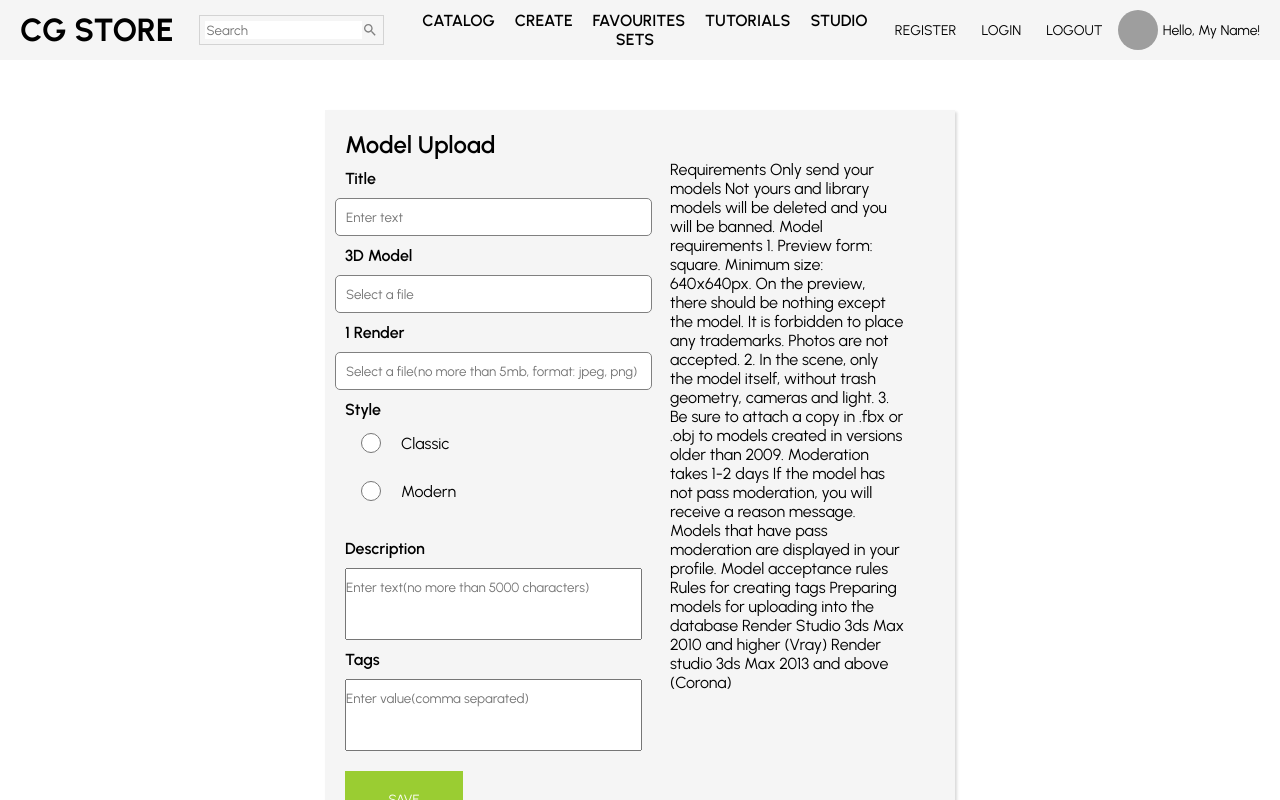
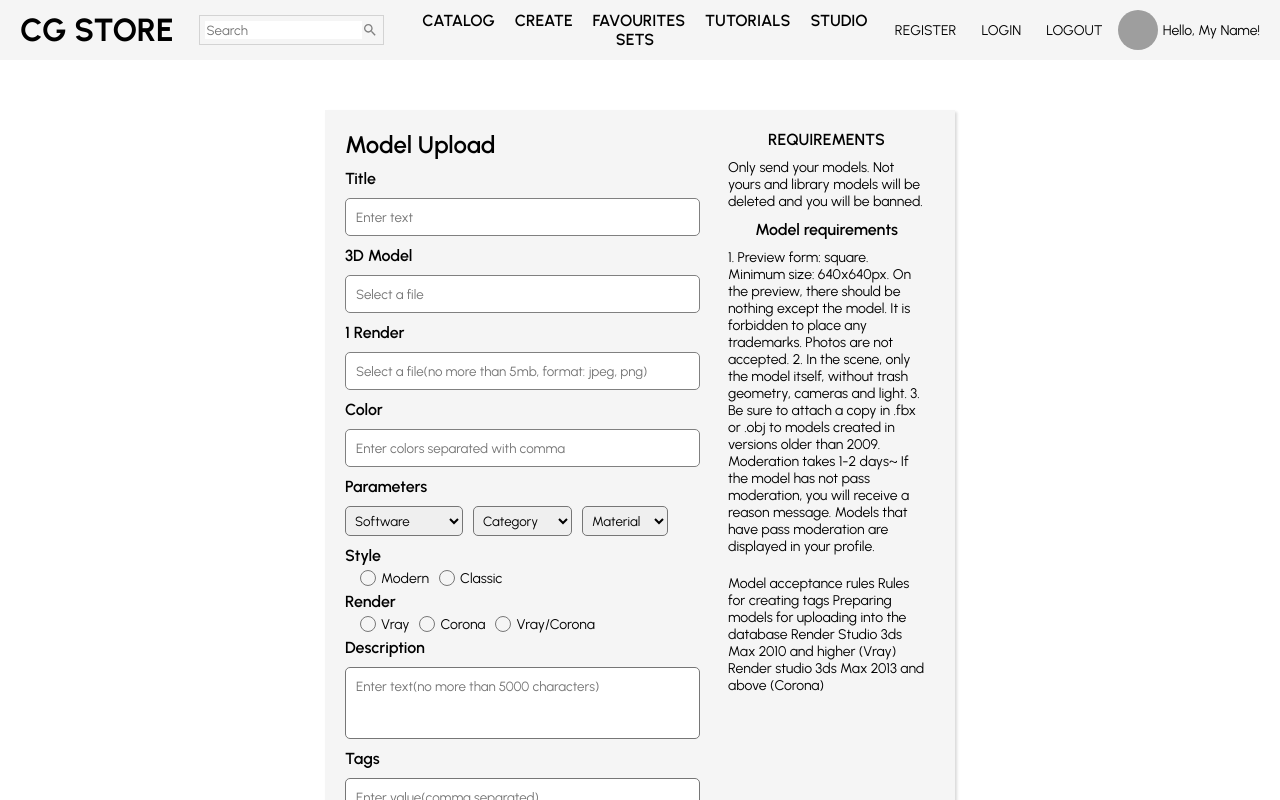
Before and after one commit to Waikikec/3D-Assets-Store, a React (Create React App) app in the folder client/: page /create in a window 1280 px wide. Shown: the top 800 px of the page. Built offline with nearby package versions, Linux system fonts and the light colour scheme; grey boxes are pictures that could not be loaded; a web font is replaced by a local one.

Commit message:
Create Model Upload Page and  fetching data form

```diff
--- /dev/null
+++ b/client/src/components/Buttons/RadioBtn.jsx
@@ -0,0 +1,85 @@
+import React, { useState } from 'react';
+import styled from "styled-components";
+
+const RadioWrapper = styled.div`
+  display: inline-block;
+`;
+
+const Mark = styled.span`
+  display: inline-block;
+  position: relative;
+  border: 1px solid #777777;
+  width: 14px;
+  height: 14px;
+  left: 0;
+  border-radius: 50%;
+  margin-right: 5px;
+  vertical-align: middle;
+  &::after {
+    content: "";
+    display: block;
+    width: 0;
+    height: 0;
+    border-radius: 50%;
+    background-color: #03a9f4;
+    opacity: 0;
+    left: 50%;
+    top: 50%;
+    position: absolute;
+    transition: all 110ms;
+  }
+`;
+
+const Input = styled.input`
+    position: absolute;
+    visibility: hidden;
+    display: none;
+    &:checked + ${Mark} {
+        &::after {
+        width: 10px;
+        height: 10px;
+        opacity: 1;
+        left: 2px;
+        top: 2px;
+        }
+    }
+`;
+
+const Label = styled.label`
+  display: flex;
+  cursor: pointer;
+  padding: 5px 10px 5px 0;
+  position: relative;
+  ${props =>
+        props.disabled &&
+        `
+        cursor: not-allowed;
+        opacity: 0.4;
+    `}
+`;
+
+const RadioBtn = ({ name, children }) => {
+    // const [select, setSelect] = useState('');
+    // const handleRadioBtn = event => {
+    //     const value = event.target.value;
+    //     setSelect(value.toLowerCase());
+    // };
+
+    return (
+        <RadioWrapper>
+            <Label>
+                <Input
+                    type="radio"
+                    name={name}
+                    value={children}
+                    // checked={select === children}
+                    // onChange={e => handleRadioBtn(e)}
+                />
+                <Mark />
+                {children}
+            </Label>
+        </RadioWrapper>
+    )
+};
+
+export default RadioBtn;
--- a/client/src/components/Product.jsx
+++ b/client/src/components/Product.jsx
@@ -24,7 +24,6 @@ const Info = styled.div`
 `;
 
 const Container = styled.div`
-    /* background-color: whitesmoke; */
     border-radius: 10px;
     flex: 1;
     margin: 5px;
@@ -61,7 +60,7 @@ const Icon = styled.div`
 
 const Image = styled.img`
     object-fit: contain;
-    height: 70%;
+    height: 50%;
     z-index: 2;
 `;
 
--- a/client/src/pages/Catalog.jsx
+++ b/client/src/pages/Catalog.jsx
@@ -10,13 +10,11 @@ import { mobile } from '../responsive';
 const Container = styled.div``;
 
 const Title = styled.h1`
-    background-color: teal;
     text-align: center;
     margin:20px;
 `;
 
 const FilterContainer = styled.div`
-    background-color: thistle;
     display: flex;
     justify-content: space-between;
 `;
@@ -38,6 +36,7 @@ const Select = styled.select`
     margin-right: 20px;
     ${mobile({ margin: "10px 0px" })};
 `;
+
 const Option = styled.option``;
 
 const Catalog = () => {
--- a/client/src/pages/Create.jsx
+++ b/client/src/pages/Create.jsx
@@ -1,16 +1,10 @@
-import React, { useState } from 'react';
+import React, { useEffect, useState } from 'react';
+import styled from 'styled-components';
+import axios from 'axios';
 
-import styled from 'styled-components';
 import Footer from '../components/Footer';
 import Navbar from '../components/Navbar';
-
-import IconButton from '@mui/material/IconButton';
-import PhotoCamera from '@mui/icons-material/PhotoCamera';
-// import Radio from '@mui/material/Radio';
-// import RadioGroup from '@mui/material/RadioGroup';
-// import FormControlLabel from '@mui/material/FormControlLabel';
-// import FormControl from '@mui/material/FormControl';
-// import FormLabel from '@mui/material/FormLabel';
+import RadioBtn from '../components/Buttons/RadioBtn';
 
 const Container = styled.div``;
 
@@ -49,23 +43,10 @@ const Label = styled.label`
 
 const Input = styled.input`
     width: 100%;
-    margin: 10px 0px 10px -10px;
-    padding: 10px 10px;
+    margin: 10px 10px 10px 0px;
+    padding: 10px;
     border-radius: 5px;
     border: 1px solid grey;
-`;
-
-//Profile Picture
-const Requirements = styled.div`
-    height:100%;
-    display: flex;
-    flex: 1;
-    align-items: center;
-    flex-direction: column;
-`;
-
-const Info = styled.p`
-    margin: 30px;
 `;
 
 const Button = styled.button`
@@ -81,153 +62,193 @@ const Button = styled.button`
 const Textarea = styled.textarea`
     width: 100%;
     height: 50px;
-    margin: 10px 0px;
-    padding: 10px 0px;
+    margin: 10px 10px 10px 0px;
+    padding: 10px;
+    border-radius: 5px;
     resize: none;
 `;
 
-//Radio Group Buttons
-const RadioContainer = styled.label`
-    /* background-color: teal; */
-    height: auto;
-    width: 100%;
-    padding: 0px 16px 24px 16px;
-    box-sizing: border-box;
+const RadioContainer = styled.div`
+    display: flex;
+    font-size: 14px;
+    padding-left: 15px;
 `;
 
-const RadioItem = styled.div`
+const Parameters = styled.div`
     display: flex;
-    align-items: center;
-    height: 48px;
-    position: relative;
 `;
 
-const RadioLabel = styled.label`
-    background-color: yellow;
-    position: relative;
-    top: 25%;
-    left: 4px;
-    width: 24px;
-    height: 24px;
-    border-radius: 50%;
-    background: white;
-    border: 1px solid #bebebe;
+const Select = styled.select`
+    padding: 5px;
+    margin: 10px 10px 10px 0px;
+    border-radius: 5px;
+`;
+const Option = styled.option``;
+
+//Profile Picture
+const Requirements = styled.div`
+    margin: 30px 0px 30px 40px;
+    height:100%;
+    display: flex;
+    flex: 1;
+    align-items: center;
+    flex-direction: column;
 `;
 
-const RadioBtn = styled.input`
-  opacity: 100;
-  z-index: 1;
-  border-radius: 50%;
-  width: 20px;
-  height: 24px;
-  margin-right: 10px;
-
-  &:hover ~ ${RadioLabel} {
-  background: #bebebe;
-  &::after {
-      content: "";
-      /* display: block; */
-      border-radius: 50%;
-      width: 12px;
-      height: 12px;
-      margin: 6px;
-      background: #eeeeee;
-    }
-  }
-
-  ${(props) =>
-        props.checked &&        `
-    &:checked + ${RadioLabel} {
-      background: #db7290;
-      border: 1px solid #db7290;
-      &::after {
-        content: "";
-        display: block;
-        border-radius: 50%;
-        width: 12px;
-        height: 12px;
-        margin: 6px;
-        box-shadow: 1px 3px 3px 1px rgba(0, 0, 0, 0.1);
-        background: white;
-      }
-    }
-  `}
-`;
-
-const RadioSpan = styled.div`
-    padding: 10px;
-    margin: 10px 0px;
+const Text = styled.p`
+    font-size: 14px;
+    margin: 10px;
 `;
 
 const Create = () => {
-    const [select, setSelect] = useState("");
-    const handleSelectChange = (event) => {
-      const value = event.target.value;
-      setSelect(value);
-    };
+    const [values, setValues] = useState({
+        title: '',
+        imageUrl: '',
+        color: [],
+        software: '',
+        category: '',
+        material: [],
+        style: '',
+        render: '',
+        description: '',
+        tags: [],
+    });
+
+    const handleSubmit = (e) => {
+        e.preventDefault();
+
+        const newModel = { ...values };
+        console.log(newModel);
+    }
+
+
+    const onChange = (e) => {
+        setValues({ ...values, [e.target.name]: e.target.value });
+    }
+
+    // useEffect(() => {
+    //     const createModel = async () => {
+    //         try {
+    //             const res = await axios.post('/models/');
+    //             console.log(res.data);
+    //         } catch (error) { }
+    //     }
+    //     createModel();
+    // }, []);
 
     return (
         <Container>
             <Navbar />
             <Wrapper>
                 <UpdateInfo>
-                    <Form>
+                    <Form onSubmit={handleSubmit}>
                         <Title>Model Upload</Title>
                         <Label>Title</Label>
-                        <Input placeholder="Enter text" />
+                        <Input
+                            name="title"
+                            placeholder="Enter text"
+                            onChange={onChange}
+                        />
                         <Label>3D Model</Label>
-                        <Input placeholder="Select a file" />
+                        <Input
+                            name="model"
+                            placeholder="Select a file"
+                        />
 
                         <Label>1 Render</Label>
-                        <Input placeholder="Select a file(no more than 5mb, format: jpeg, png)" />
+                        <Input
+                            name="imageUrl"
+                            placeholder="Select a file(no more than 5mb, format: jpeg, png)"
+                            onChange={onChange}
+                        />
+
+                        <Label>Color</Label>
+                        <Input
+                            name="color"
+                            placeholder="Enter colors separated with comma"
+                            onChange={onChange}
+                        />
+
+                        <Label>Parameters</Label>
+                        <Parameters>
+                            <Select name="software" onChange={onChange}>
+                                <Option selected="selected" disabled>Software</Option>
+                                <Option>3D Studio Max</Option>
+                                <Option>Maya</Option>
+                                <Option>Blender</Option>
+                            </Select>
+                            <Select name="category" onChange={onChange}>
+                                <Option selected="selected" disabled>Category</Option>
+                                <Option>Furniture</Option>
+                                <Option>Technology</Option>
+                                <Option>Lighting</Option>
+                                <Option>Kitchen</Option>
+                                <Option>Bathroom</Option>
+                                <Option>Plants</Option>
+                                <Option>Decoration</Option>
+                            </Select>
+                            <Select name="material" onChange={onChange}>
+                                <Option selected="selected" disabled>Material</Option>
+                                <Option>Concrete</Option>
+                                <Option>Fabric</Option>
+                                <Option>Glass</Option>
+                                <Option>Metal</Option>
+                                <Option>Wood</Option>
+                                <Option>Stone</Option>
+                                <Option>Leather</Option>
+                                <Option>Brick</Option>
+                            </Select>
+                        </Parameters>
 
                         <Label>Style</Label>
-                        <RadioContainer>
+                        <RadioContainer onChange={onChange}>
+                            <RadioBtn name="style">Modern</RadioBtn>
+                            <RadioBtn name="style">Classic</RadioBtn>
+                        </RadioContainer>
 
-                            <RadioItem>
-                                <RadioBtn
-                                    type="radio"
-                                    value="classic"
-                                    checked={select === "classic"}
-                                    onChange={(event) => handleSelectChange(event)}
-                                />
-                                <RadioSpan>Classic</RadioSpan>
-                            </RadioItem>
-                            <RadioItem>
-                                <RadioBtn
-                                    type="radio"
-                                    value="modern"
-                                    checked={select === "modern"}
-                                    onChange={(event) => handleSelectChange(event)}
-                                />
-                                <RadioSpan>Modern</RadioSpan>
-                            </RadioItem>
+                        <Label>Render</Label>
+                        <RadioContainer onChange={onChange}>
+                            <RadioBtn name="render">Vray</RadioBtn>
+                            <RadioBtn name="render">Corona</RadioBtn>
+                            <RadioBtn name="render">Vray/Corona</RadioBtn>
                         </RadioContainer>
+
                         <Label>Description</Label>
-                        <Textarea placeholder="Enter text(no more than 5000 characters)" />
+                        <Textarea
+                            name="description"
+                            placeholder="Enter text(no more than 5000 characters)"
+                            onChange={onChange}
+                        />
 
                         <Label>Tags</Label>
-                        <Textarea placeholder="Enter value(comma separated)" />
-
-                        <Button>SAVE</Button>
+                        <Textarea
+                            name="tags"
+                            placeholder="Enter value(comma separated)"
+                            onChange={onChange}
+                        />
+                        <Button onClick={handleSubmit}>UPLOAD</Button>
                     </Form>
                     <Requirements>
-                        <Info>
-                            Requirements
-                            Only send your models
+                        <Label>REQUIREMENTS</Label>
+                        <Text >{`
+                            Only send your models.
                             Not yours and library models will be deleted and you will be banned.
-                            Model requirements
-                            1. Preview form: square. Minimum size: 640x640px. On the preview, there should be nothing except the model. It is forbidden to place any trademarks. Photos are not accepted.
-                            2. In the scene, only the model itself, without trash geometry, cameras and light.
-                            3. Be sure to attach a copy in .fbx or .obj to models created in versions older than 2009.
-                            Moderation takes 1-2 days
-                            If the model has not pass moderation, you will receive a reason message. Models that have pass moderation are displayed in your profile.
-                            Model acceptance rules
-                            Rules for creating tags
-                            Preparing models for uploading into the database
-                            Render Studio 3ds Max 2010 and higher (Vray)
-                            Render studio 3ds Max 2013 and above (Corona)
-                        </Info>
+                            `}</Text>
+                        <Label>Model requirements</Label>
+                        <Text>{`
+                        1. Preview form: square. Minimum size: 640x640px. On the preview, there should be nothing except the model. It is forbidden to place any trademarks. Photos are not accepted.
+                        2. In the scene, only the model itself, without trash geometry, cameras and light.
+                        3. Be sure to attach a copy in .fbx or .obj to models created in versions older than 2009.
+                        Moderation takes 1-2 days~
+                        If the model has not pass moderation, you will receive a reason message. Models that have pass moderation are displayed in your profile.
+                        `}</Text>
+                        <Text>
+                            Model acceptance rules{'\n'}
+                            Rules for creating tags{'\n'}
+                            Preparing models for uploading into the database{'\n'}
+                            Render Studio 3ds Max 2010 and higher (Vray){'\n'}
+                            Render studio 3ds Max 2013 and above (Corona){'\n'}
+                        </Text>
                     </Requirements>
                 </UpdateInfo>
             </Wrapper>
```
Also changed, not shown: client/src/components/Buttons/CheckboxBtn.jsx (added, +46 -0 lines).
